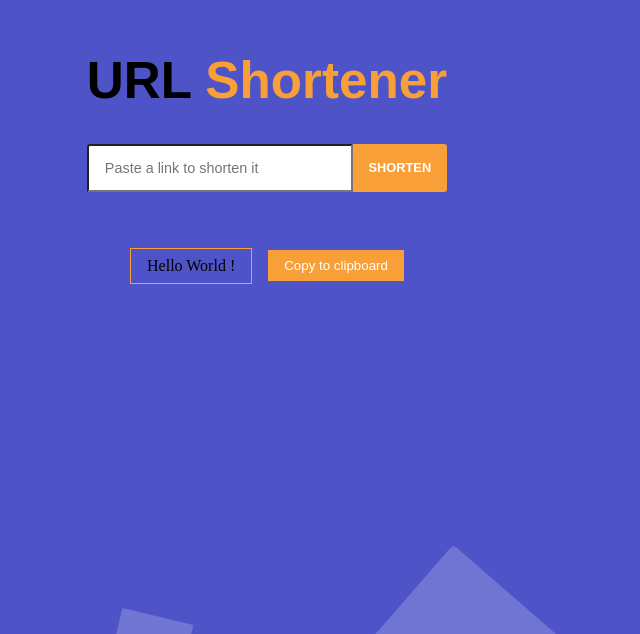
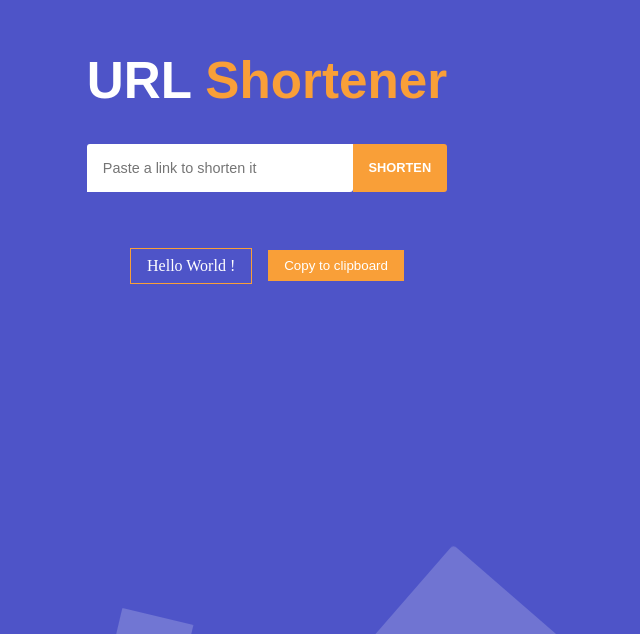
Before and after one commit to bellzspk/url-shortener, a React (Vite) app: page / in a window 1280 px wide. Shown: the part 166-800 px from the top of the page, without its empty margins (373-1013 px from the left). Built offline with nearby package versions, Linux system fonts and the light colour scheme; a web font is replaced by a local one.

Commit message:
style font amd border

```diff
--- a/src/App.css
+++ b/src/App.css
@@ -8,6 +8,7 @@
 
 .inputContainer h1 {
   font-family: "Momo Trust Display", sans-serif;
+  color: white;
   font-size: 3.2rem;
 }
 
@@ -24,6 +25,7 @@
   width: 100%;
   padding: 0.5rem 0.2rem 0.5rem 0;
   text-indent: 1rem;
+  border: none;
   outline: none;
   font-size: 1rem;
   border-top-left-radius: 3px;
@@ -48,6 +50,8 @@
   cursor: pointer;
 }
 
+/* result */
+
 .result {
   display: flex;
   align-items: center;
@@ -56,6 +60,7 @@
 }
 
 .result p {
+  color: white;
   border: 1px solid var(--primary-color);
   padding: 0.5rem 1rem;
   margin-right: 1rem;
```
